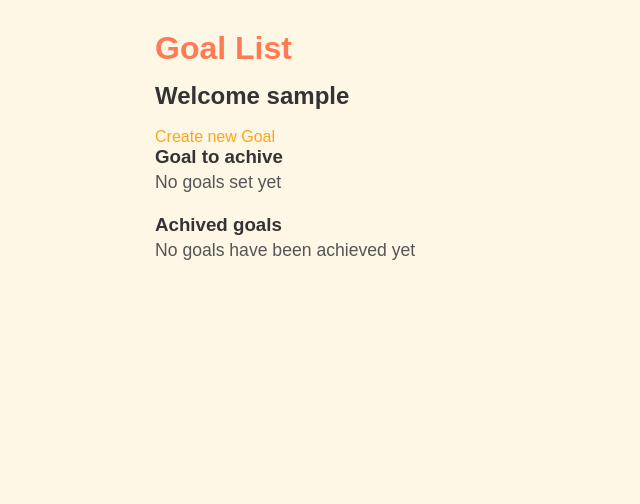
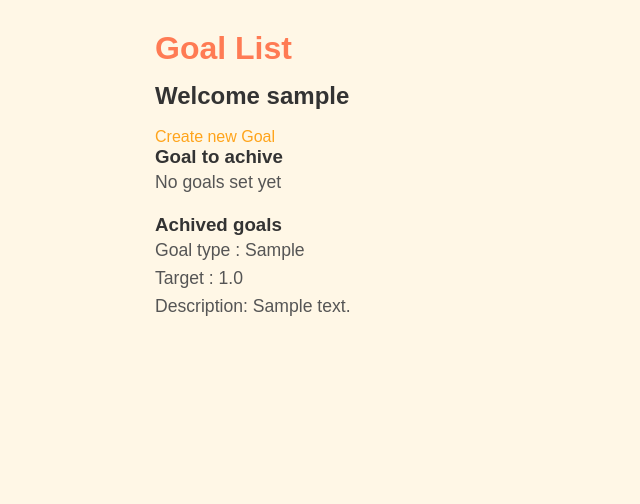
Before and after one commit to juancmorenoh/django_triathlon_tracker, a Django app: page /goals/ in a window 1280 px wide. Shown: the part 60-564 px from the top of the page, without its empty margins (0-640 px from the left). Run offline with Django 5.2, Linux system fonts and the light colour scheme; a user stored in the database is signed in; tables that the repository leaves empty hold one stand-in row (values such as "Sample post").

```diff
--- a/apps/workout_logs/admin.py
+++ b/apps/workout_logs/admin.py
@@ -1,5 +1,5 @@
 from django.contrib import admin
-from .models import Workout, Race, Discipline
+from .models import Workout, Race, Discipline, Goal
 
 # Register your models here.
 admin.site.register(Workout)
@@ -7,3 +7,5 @@ admin.site.register(Workout)
 admin.site.register(Race)
 
 admin.site.register(Discipline)
+
+admin.site.register(Goal)
--- a/apps/workout_logs/templates/workout_logs/goals.html
+++ b/apps/workout_logs/templates/workout_logs/goals.html
@@ -10,9 +10,8 @@
     <a href="{% url 'create_goal' %}">Create new Goal</a>
 
     <h3>Goal to achive</h3>
-    {% for goal in not_achived_goals %}
-        <a href="{% url 'delete_goal' goal.id %}">Delete</a>
-        <a href="#">
+    {% for goal in not_achieved_goals %}
+        <a href="{% url 'detail_goal' goal.id %}">
             <div>
                 <p>Goal type : {{ goal.goal_type }}</p>
                 <p>Target : {{ goal.target_value }}</p>
@@ -24,9 +23,8 @@
     {% endfor %}
     <br>
     <h3>Achived goals</h3>
-    {% for goal in achived_goals %}
-        <a href="{% url 'delete_goal' goal.id %}">Delete</a>
-        <a href="#">
+    {% for goal in achieved_goals %}
+        <a href="{% url 'detail_goal' goal.id %}">
             <div>
                 <p>Goal type : {{ goal.goal_type }}</p>
                 <p>Target : {{ goal.target_value }}</p>
--- a/apps/workout_logs/urls.py
+++ b/apps/workout_logs/urls.py
@@ -17,7 +17,8 @@ urlpatterns = [
 
     path('goals/', views.goals, name='goals'),
     path('goals/create/', views.create_goal, name='create_goal'),
-    path('goals/create/', views.create_goal, name='create_goal'),
-    path('goals/<int:goal_id>/delete/', views.delete_goal, name='delete_goal'),
+    path('goals/<int:id>/', views.detail_goal, name='detail_goal'),
+    path('goals/<int:id>/delete/', views.delete_goal, name='delete_goal'),
+
 
 ]
--- a/apps/workout_logs/views.py
+++ b/apps/workout_logs/views.py
@@ -154,7 +154,7 @@ def create_goal(request):
             goal = form.save(commit=False)
             goal.user = request.user
             goal.save()
-            return redirect('workouts')
+            return redirect('goals')
     else:
         form = GoalForm()
     return render(request, 'workout_logs/create_goal.html', {'form': form})
@@ -165,3 +165,7 @@ def delete_goal(request, id):
         goal.delete()
         return redirect('goals')
     return render(request, 'workout_logs/delete_goal.html', {'goal': goal})
+
+def detail_goal(request, id):
+    goal = get_object_or_404(Goal, id=id)
+    return render(request, 'workout_logs/detail_goal.html', {'goal': goal})
```
Also changed, not shown: apps/workout_logs/templates/workout_logs/detail_goal.html (added, +28 -0 lines), apps/workout_logs/migrations/0008_goal.py (added).
